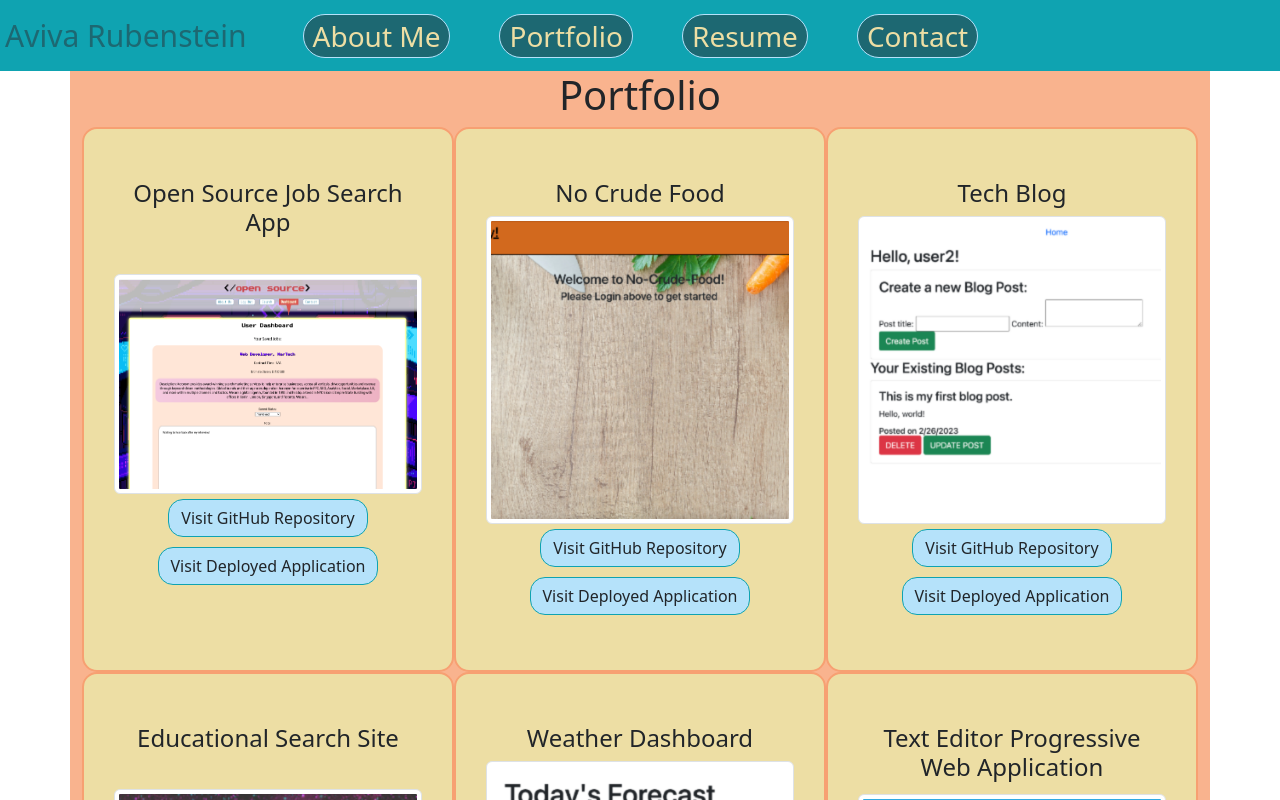
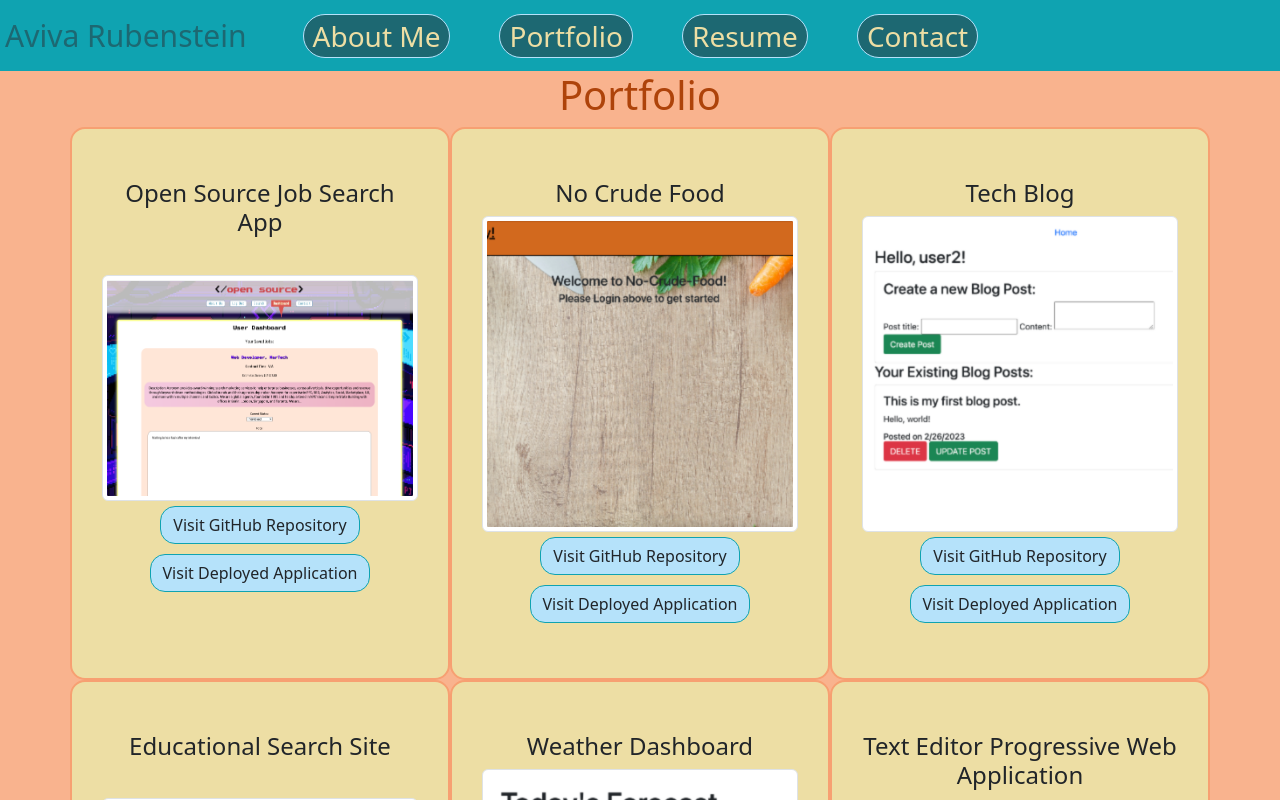
Before and after one commit to AvivaRubenstein/React-Portfolio, a React (Create React App) app: page /portfolio in a window 1280 px wide. Shown: the top 800 px of the page. Built offline with nearby package versions, Linux system fonts and the light colour scheme.

Commit message:
set up emailjs package to work with the contact form, now emails are sent to my email upon form submission

```diff
--- a/package.json
+++ b/package.json
@@ -4,6 +4,7 @@
   "private": false,
   "homepage": "https://AvivaRubenstein.github.io/React-Portfolio",
   "dependencies": {
+    "@emailjs/browser": "^3.11.0",
     "@testing-library/jest-dom": "^5.16.5",
     "@testing-library/react": "^11.1.0",
     "@testing-library/user-event": "^13.5.0",
--- a/src/components/PortfolioContainer.js
+++ b/src/components/PortfolioContainer.js
@@ -10,8 +10,10 @@ import {colors} from '../utils/helpers'
 const styles = {
   page: {
     backgroundColor: colors.Peach,
-    maxWidth: 'fill',
-    maxHeight: 'fill'
+    maxWidth: '100vw', // set max width to 100vw
+    minHeight: '100vh', // set min height to 100vh
+    marginLeft: 'calc(-50vw + 50%)', // center the container horizontally
+    marginRight: 'calc(-50vw + 50%)',
   }
 }
 
@@ -20,7 +22,7 @@ export default function PortfolioContainer() {
 <Router>
 <div className="d-flex flex-column min-vh-100">
   <Header/>
-  <div className="container container-fluid" style={styles.page} >
+  <div className="container container-fluid flex-grow-1" style={styles.page} >
     <Routes >
       <Route
       path="/"
--- a/src/components/pages/AboutMe.js
+++ b/src/components/pages/AboutMe.js
@@ -9,7 +9,7 @@ const styles = {
     width: '30vh'
   },
   heading : {
-    color: colors['Atomic-tangerine']
+    color: colors.Rust
   },
 
 }
--- a/src/components/pages/Contact.js
+++ b/src/components/pages/Contact.js
@@ -1,6 +1,7 @@
-import React, {useState} from 'react';
+import React, {useState, useRef} from 'react';
 import {validateEmail} from '../../utils/helpers';
-import {colors} from '../../utils/helpers'
+import {colors} from '../../utils/helpers';
+import emailjs from '@emailjs/browser';;
 
 const styles = {
   container: {
@@ -25,7 +26,23 @@ const styles = {
     backgroundColor: colors['Atomic-tangerine']
   }
 }
+
 export default function Contact() {
+
+  const form = useRef();
+
+  const sendEmail = (e) => {
+    e.preventDefault();
+
+    emailjs.sendForm('service_98fqqkr', 'template_03lv8oq', form.current, '-ltaEEJ40lRC8n0Od')
+      .then((result) => {
+          console.log(result.text);
+      }, (error) => {
+          console.log(error.text);
+      });
+  };
+
+
   //setting state variables for the contact form's fields
   //setting the default value for these vars to be empty, and setting up a function to change the state of each one
   const [name, setName] = useState('');
@@ -83,7 +100,7 @@ const handleFormSubmit = (e) =>{
       </p>
       <div className="container" style={styles.formStyle}>
       <div className="row" >
-      <form className='form' style={styles.container}>
+      <form className='form' style={styles.container} ref={form} onSubmit={sendEmail}>
         <div className="col m-2 p-2">
         <label>
           Name:
@@ -143,7 +160,7 @@ const handleFormSubmit = (e) =>{
           </label>
           </div>
           <div className="col m-2 p-2">
-          <button type="button" style={styles.button} onClick={handleFormSubmit}>Submit</button>
+          <button type="button" style={styles.button} onClick={sendEmail}>Submit</button>
           </div>
       </form>
       </div>
--- a/src/components/pages/Portfolio.js
+++ b/src/components/pages/Portfolio.js
@@ -1,5 +1,6 @@
 import React from 'react';
 import Projects from '../Projects';
+import {colors} from '../../utils/helpers'
 
 const cosmic = require('../../Assets/CosmicDucks.png');
 const crude = require('../../Assets/NoCrudeFood.png');
@@ -68,13 +69,18 @@ const projects =
   alt: "Application Screenshot"
 },
 
-]
+];
+const styles = {
+  heading: {
+    color: colors.Rust
+  }
+}
 
 
 export default function Portfolio() {
   return (
     <div>
-      <h1 className='text-center'>Portfolio</h1>
+      <h1 className='text-center' style={styles.heading}>Portfolio</h1>
         {/* map through projects here, and pass in */}
         <Projects projects={projects}/>
     </div>
--- a/src/components/pages/Resume.js
+++ b/src/components/pages/Resume.js
@@ -1,10 +1,17 @@
 import React from 'react';
+import {colors} from '../../utils/helpers'
+
+const styles = {
+  heading: {
+    color: colors.Rust
+  }
+}
 
 const resume = require('../../Assets/Aviva-Rubenstein-Resume.pdf')
 export default function Resume() {
   return (
     <div>
-      <h1>Resume</h1>
+      <h1 style={styles.heading}>Resume</h1>
 
       <h3>Technical Skills</h3>
       <ul>
```
Also changed, not shown: 1 other file (tests, documents, lock files or other folders).
